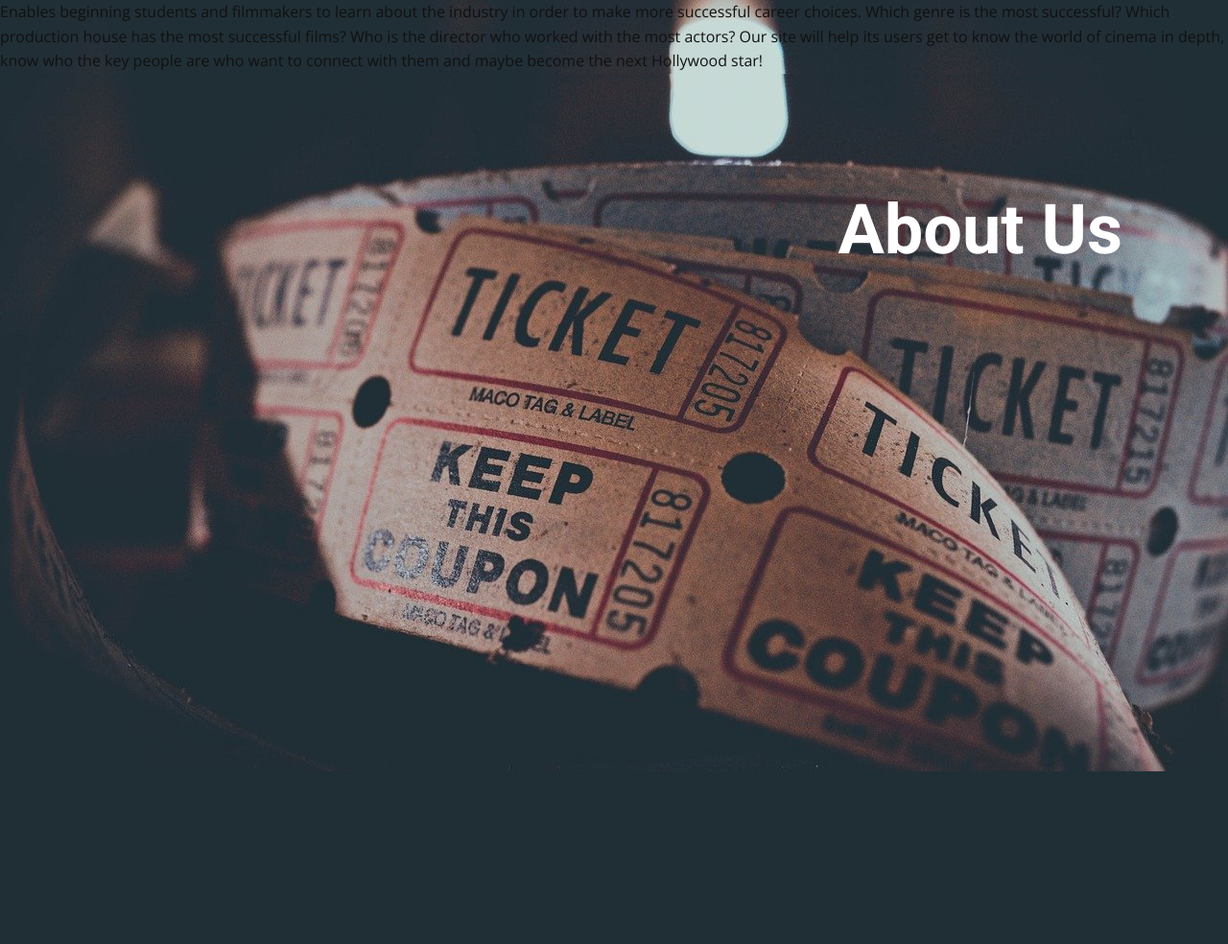
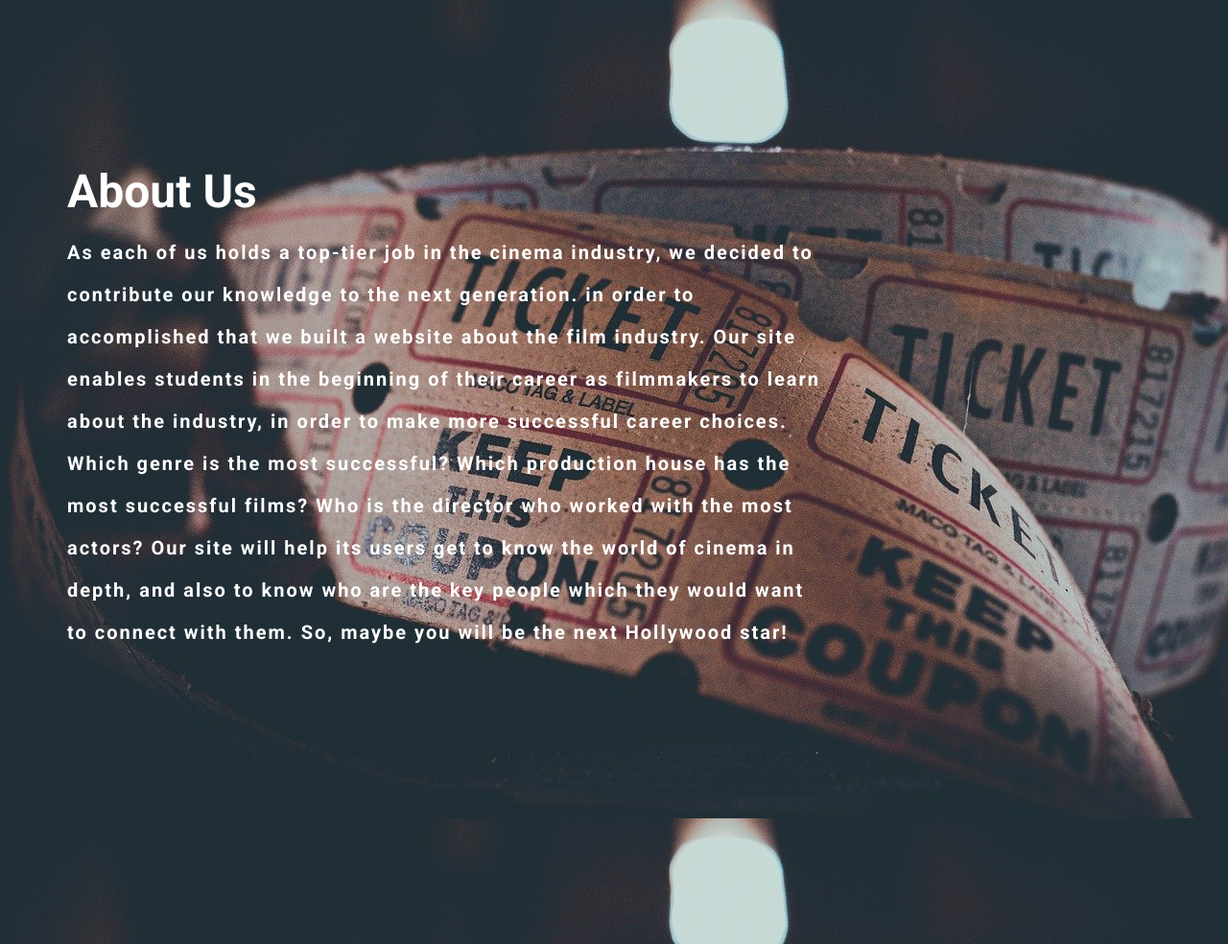
Before and after one commit to ofekMula/Cinema_Career_Recommendation, a Flask app: page /about_us.html in a window 1280 px wide. Shown: the top 984 px of the page at 96% size. Before the commit the page ends 804 px from the top, so only its background shows below. Run offline with Flask 2, Linux system fonts and the light colour scheme.

Commit message:
fixed about_us.html design.

```diff
--- a/simple_server/SRC/APPLICATION-SOURCE-CODE/templates/about_us.html
+++ b/simple_server/SRC/APPLICATION-SOURCE-CODE/templates/about_us.html
@@ -15,27 +15,27 @@
 
   </head>
   <body class="u-body u-section-1" >
-    <span>
-      Enables beginning students and filmmakers to learn about the industry in order to make more successful career choices. Which genre is the most successful? Which production house has the most successful films? Who is the director who worked with the most actors? Our site will help its users get to know the world of cinema in depth, know who the key people are who want to connect with them and maybe become the next Hollywood star!
 
-    </span>
     <section class="u-clearfix u-image u-section-1" id="carousel_8761" >
 
       <div class="u-clearfix u-sheet u-sheet-1">
-        <h1 class="u-heading-font u-text u-text-body-alt-color u-text-default u-title u-text-1">About Us</h1>
 
         <br><br>
 
-
+      <h1 class ="u-text u-text-body-alt-color u-text-1">About Us</h1>
         <div class="u-clearfix u-layout-wrap u-layout-wrap-1">
-          <div >
             <div class="u-layout-row">
+              <h5 class="u-text u-text-body-alt-color u-text-2">
+                As each of us holds a top-tier job  in the cinema industry, we decided to contribute our knowledge to the next generation.
+                in order to accomplished that we built a website about the film industry.
+                Our site enables students in the beginning of their career as filmmakers to learn about the industry, in order to make more successful career choices.
+                Which genre is the most successful? Which production house has the most successful films?
+                Who is the director who worked with the most actors?
+                Our site will help its users get to know the world of cinema in depth, and also to know who are the key people which they would want to connect with them.
+                So, maybe you will be the next Hollywood star!
+                              </h5>
               <div class="u-container-style u-layout-cell u-left-cell u-size-30 u-layout-cell-1">
                 <div class="u-container-layout u-container-layout-1">
-
-                  <h6 class="u-text u-text-body-alt-color u-text-2">
-
-                  </h6>
                 </div>
               </div>
               <div class="u-align-right u-container-style u-layout-cell u-right-cell u-size-30 u-layout-cell-2">
@@ -44,7 +44,6 @@
           </div>
         </div>
       </div>
-      </div>
     </section>
 
 
```
